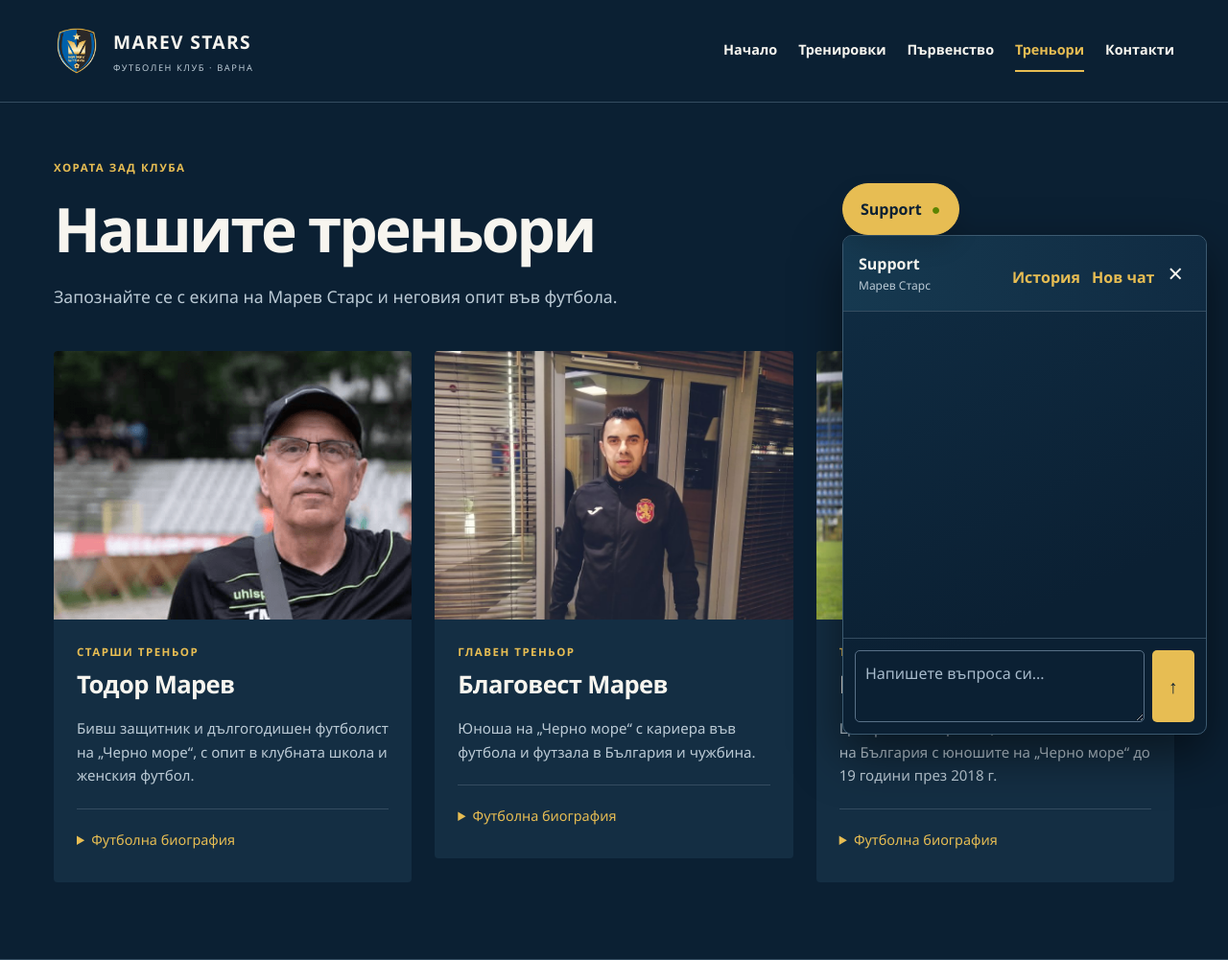
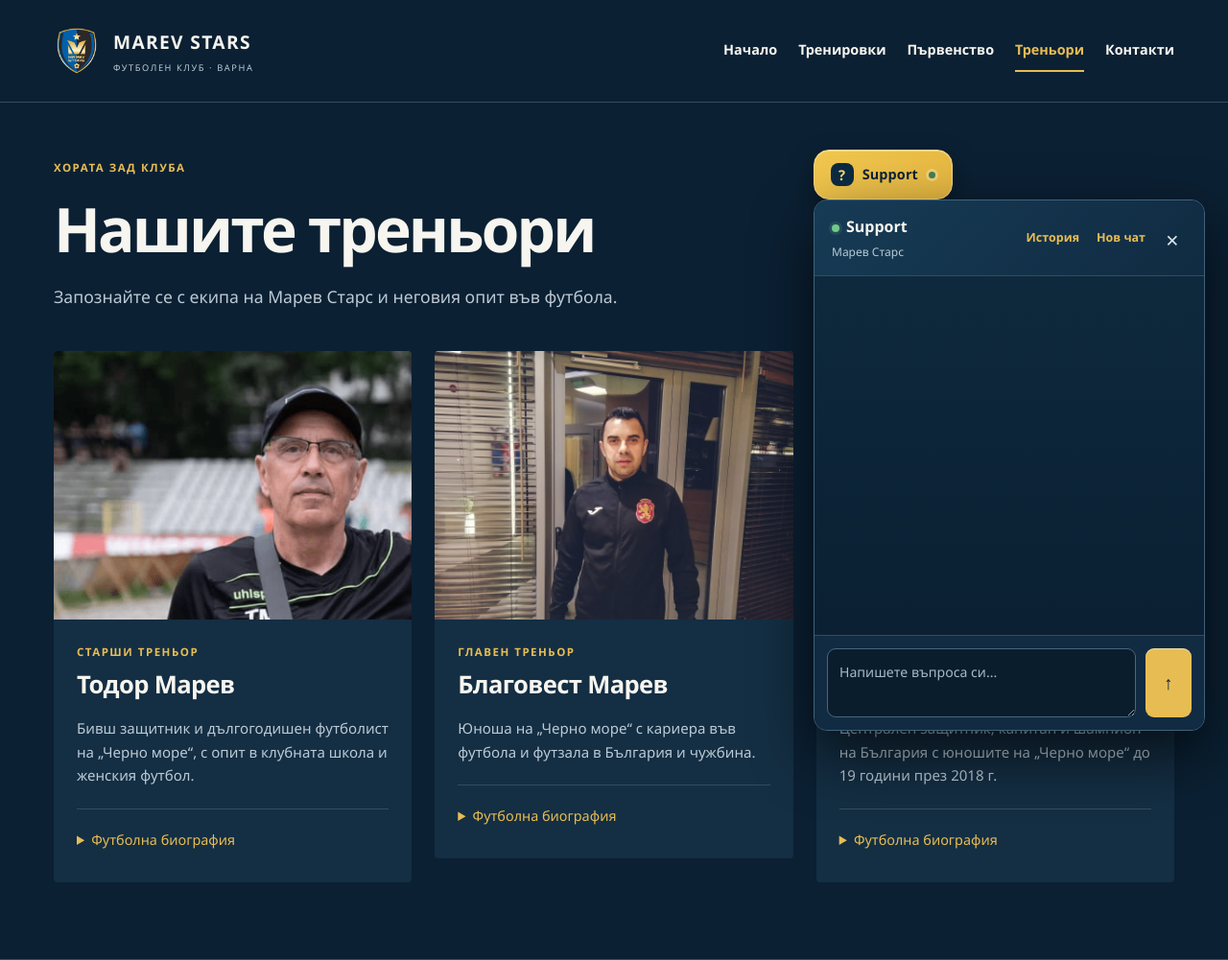
Before and after one commit to martiparty2000/marevstars.com, a Django app: page /coaches/ in a window 1280 px wide, after a click that opens the changed part. Shown: the top 1001 px of the page at 96% size. Run offline with Django 5.2, Linux system fonts and the light colour scheme.

Commit message:
Polish support launcher and chat interface

```diff
--- a/team/static/css/club.css
+++ b/team/static/css/club.css
@@ -467,3 +467,54 @@ details p { padding-top: 12px; }
 .fixture-edit-row input { display:block; width:100%; margin-top:4px; padding:8px; border:1px solid #60758a; border-radius:4px; background:var(--navy); color:var(--text); }
 .fixture-edit-row .button { min-height:39px; padding:9px 16px; }
 @media (max-width:720px) { .fixture-edit-row { grid-template-columns:1fr 1fr; } .fixture-edit-row > div { grid-column:1/-1; } .fixture-edit-row .button { grid-column:1/-1; } }
+
+
+/* Support widget: clear, compact conversation card */
+.support-widget { right:24px; bottom:24px; }
+.support-launcher {
+  display:flex; align-items:center; gap:9px;
+  min-height:52px; padding:0 17px; border:1px solid #f5d77f; border-radius:16px;
+  background:linear-gradient(135deg,#f1c74f,#e4b641);
+  color:#092136; font-size:.9rem; font-weight:800; letter-spacing:.01em;
+  box-shadow:0 12px 28px #0006, inset 0 1px #fff6;
+}
+.support-launcher::before {
+  display:grid; place-items:center; width:24px; height:24px; border-radius:8px;
+  background:#0b2940; color:#f7d875; font-size:.92rem; content:'?';
+}
+.support-launcher span { width:7px; height:7px; margin:0 0 0 2px; border-radius:50%; background:#3e7c50; color:transparent; box-shadow:0 0 0 3px #fff4; }
+.support-launcher:hover { background:linear-gradient(135deg,#f6d569,#eabd49); }
+.support-panel { width:min(408px,calc(100vw - 32px)); margin-bottom:14px; border:1px solid #42627a; border-radius:14px; background:#0c2336; box-shadow:0 24px 60px #000a; }
+.support-panel header { min-height:74px; padding:14px 16px 14px 18px; background:linear-gradient(135deg,#173b55,#102b42); }
+.support-panel header > div:first-child::before { display:inline-block; width:8px; height:8px; margin-right:7px; border-radius:50%; background:#72c889; box-shadow:0 0 0 3px #72c88922; content:''; }
+.support-panel header strong { display:inline; font-size:1rem; }
+.support-panel header small { margin-top:3px; color:#b6cad7; }
+.support-panel header > div:last-child { display:flex; align-items:center; gap:4px; }
+.support-history,.support-new { min-height:34px; padding:0 7px; border-radius:6px; font-size:.78rem; }
+.support-history:hover,.support-new:hover { background:#ffffff12; }
+.support-close { display:grid; place-items:center; width:34px; height:34px; padding:0; border-radius:7px; color:#dce8ee; font-size:1.45rem; }
+.support-close:hover { background:#ffffff14; }
+.support-history-list { padding:12px; background:#102b42; }
+.support-history-list button { padding:10px; border-radius:7px; }
+.support-messages { height:354px; padding:18px 16px; gap:12px; background:linear-gradient(180deg,#0e293d,#0b2033); }
+.support-message { max-width:84%; padding:11px 13px; border:1px solid #31536b; border-radius:12px 12px 12px 3px; background:#153950; }
+.support-message-visitor { border-color:#e8bf51; border-radius:12px 12px 3px 12px; background:linear-gradient(135deg,#f0c64d,#dfb342); box-shadow:0 6px 14px #0002; }
+.support-message-staff { border-left:3px solid #75c3e5; background:#16445f; }
+.support-message strong { margin-bottom:3px; color:#b6d9e9; font-size:.7rem; letter-spacing:.02em; }
+.support-message-visitor strong { color:#244052; }
+.support-message p { margin:2px 0 5px; font-size:.9rem; line-height:1.48; }
+.support-actions { padding:8px 14px 12px; background:#0b2033; }
+.support-escalate { padding:10px 12px; border-radius:8px; background:#14374f; transition:background .15s ease; }
+.support-escalate:hover { background:#1b4865; }
+.support-close-ticket { border-radius:8px; }
+.support-form { gap:10px; padding:13px; background:#102b42; }
+.support-form textarea { min-height:48px; padding:12px; border-color:#47667d; border-radius:9px; background:#0a1d2d; font-size:.88rem; }
+.support-form textarea:focus { border-color:#e7bd53; outline:none; box-shadow:0 0 0 3px #e7bd5324; }
+.support-form button { width:48px; border-radius:9px; box-shadow:inset 0 1px #fff7; }
+.support-ticket-meta { padding:7px 14px; background:#0b2033; }
+.support-close-dialog { display:none !important; }
+@media (max-width:720px) {
+  .support-widget { right:14px; bottom:14px; }
+  .support-launcher { min-height:48px; border-radius:14px; }
+  .support-messages { height:min(52vh,354px); }
+}
```
